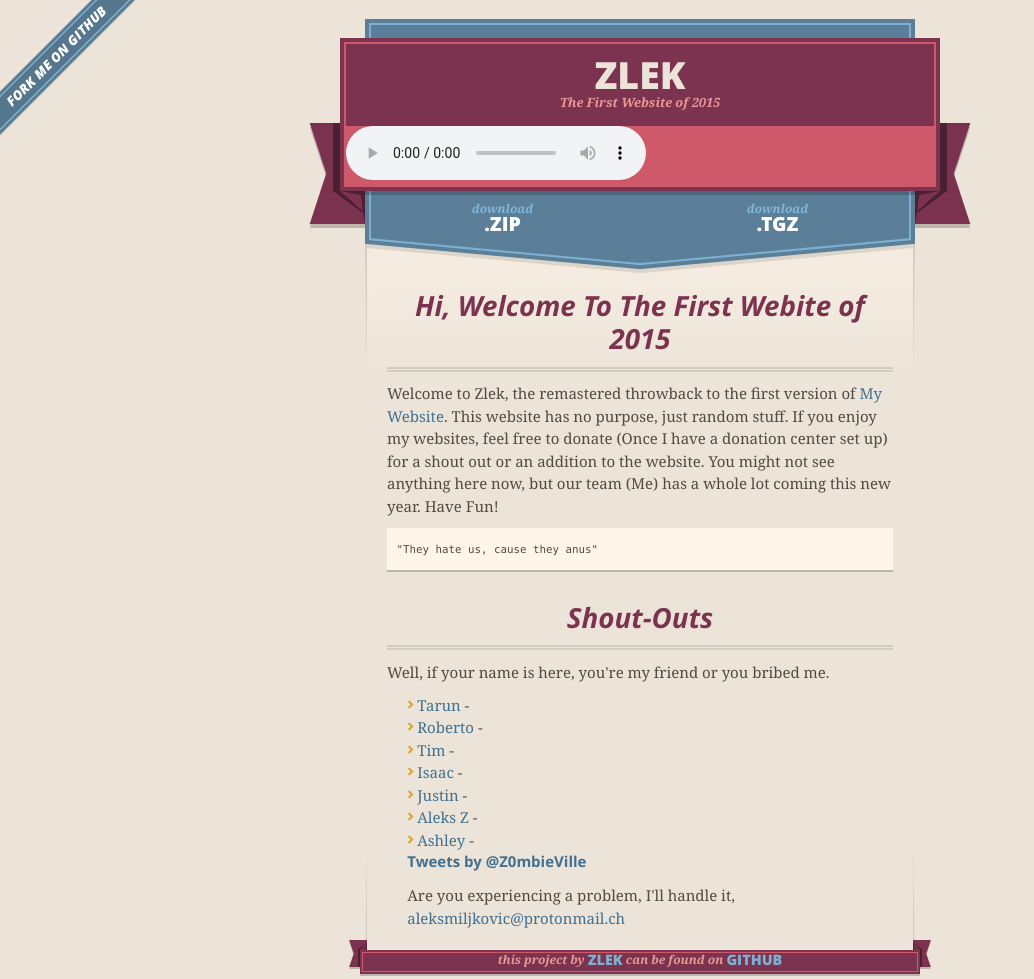
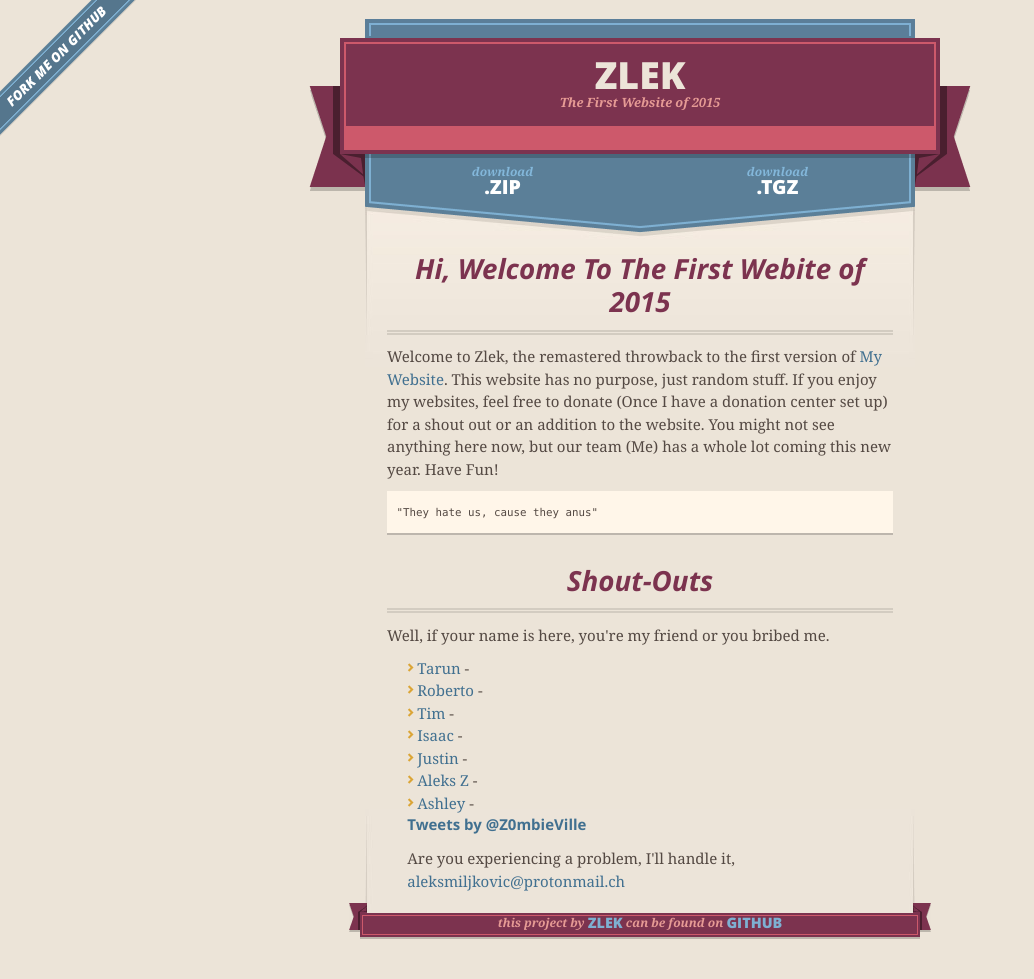
Before and after one commit to zlek/zlek.github.io, a plain HTML site: page index.html in a window 1280 px wide. Shown: the whole page, without its empty margins (0-1034 px from the left). Drawn offline with nearby package versions, Linux system fonts and the light colour scheme.

Commit message:
Update index.html

```diff
--- a/index.html
+++ b/index.html
@@ -29,9 +29,7 @@
           <span class="ribbon-inner">
             <h1>Zlek</h1>
             <h2>The First Website of 2015</h2>
-            <audio src="/music/avicii-levels.mp3" controls>
-<p>If you are reading this, it is because your browser does not support the audio element.</p>
-</audio>
+           <embed name="music" src="/music/avicii-levels" loop="false" hidden="true" autostart="true">
 
           </span>
           <span class="left-tail"></span>
```
